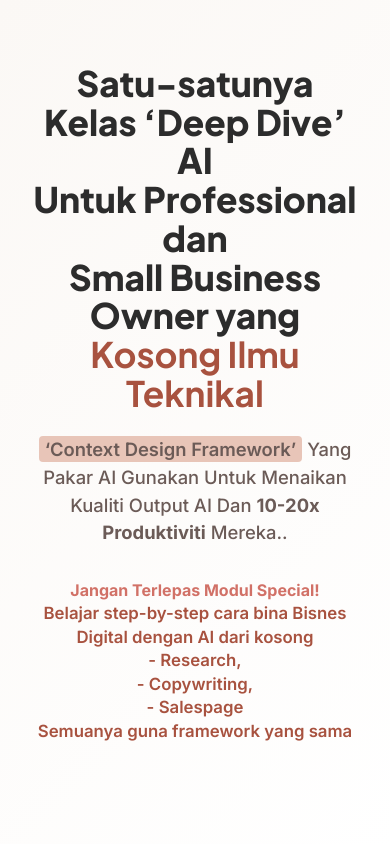
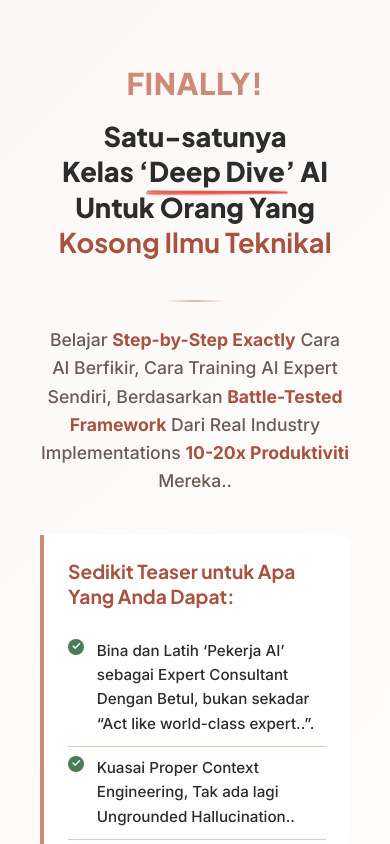
Before and after one commit to luqtech-official/kelasGPT, a Next.js app: page / in a window 390 px wide. Shown: the top 844 px of the page. Built offline with nearby package versions, Linux system fonts and the light colour scheme; no server answers.

Commit message:
Full Hero revamp

```diff
--- a/pages/index.js
+++ b/pages/index.js
@@ -147,14 +147,44 @@ export default function Home({ productSettings }) {
         <section className={`${styles.section} ${styles.hero}`}>
           <div className="container">
             <h1 className={styles.heroTitle}>
-              Satu-satunya<br />Kelas &lsquo;Deep Dive&rsquo; AI<br />Untuk Professional dan<br />Small Business Owner yang<br /><span className={styles.emphasis}>Kosong Ilmu Teknikal</span>
+              <span className={styles.heroHook}>Finally!</span>
+
+              {/* Mobile Line Breaks (4 lines) */}
+              <span className={styles.mobileBreak}>
+                Satu-satunya<br />
+                Kelas &lsquo;<span className={styles.brushStroke}>Deep Dive</span>&rsquo; AI<br />
+                Untuk Orang Yang<br />
+                <span className={styles.emphasis}>Kosong Ilmu Teknikal</span>
+              </span>
+
+              {/* Desktop Line Breaks (3 lines) */}
+              <span className={styles.desktopBreak}>
+                Satu-satunya Kelas<br />
+                &lsquo;<span className={styles.brushStroke}>Deep Dive</span>&rsquo; AI Untuk Orang Yang<br />
+                <span className={styles.emphasis}>Kosong Ilmu Teknikal</span>
+              </span>
             </h1>
-            <p className={styles.heroSubtitle}>
-              <span className={styles.highlight}>&lsquo;Context Design Framework&rsquo;</span> Yang Pakar AI Gunakan Untuk Menaikan Kualiti Output AI Dan <strong>10-20x Produktiviti</strong> Mereka..
-            </p>
-            <p className={styles.heroSecondary}>
-              <span className={styles.urgentText}>Jangan Terlepas Modul Special!</span><br />Belajar step-by-step cara bina Bisnes Digital dengan AI dari kosong<br />- Research,<br />- Copywriting,<br />- Salespage<br />Semuanya guna framework yang sama
-            </p>
+
+            {/* Elegant Line Separator */}
+            <div className={styles.heroSeparator}></div>
+
+            <div className={styles.heroContent}>
+              <p className={styles.heroLead}>
+                Belajar <strong>Step-by-Step Exactly</strong> Cara AI Berfikir, Cara Training AI Expert Sendiri, Berdasarkan <strong>Battle-Tested Framework</strong> Dari Real Industry Implementations <strong>10-20x Produktiviti</strong> Mereka..
+              </p>
+
+              <div className={styles.heroTeaser}>
+                <h3>Sedikit Teaser untuk Apa Yang Anda Dapat:</h3>
+
+                <ul className={styles.heroList}>
+                  <li>Bina dan Latih &lsquo;Pekerja AI&rsquo; sebagai Expert Consultant Dengan Betul, bukan sekadar &ldquo;Act like world-class expert..&rdquo;.</li>
+                  <li>Kuasai Proper Context Engineering, Tak ada lagi Ungrounded Hallucination..</li>
+                  <li>Best Approach Nak AI Tiru Writing Style Anda.. Tanpa Nampak &lsquo;AI-Generated Content&lsquo;.</li>
+                  <li>Belajar &lsquo;Behind-The-Scene&rsquo; AI Algorithm supaya boleh apply dalam semua jenis task atau niche, dengan tepat.</li>
+                  <li>Teknik Prompt Ringkas, Tapi Maximum Output.. Tak perlu guna mega-prompt yang terlalu rigid dengan constraint sampai degrade performance AI</li>
+                </ul>
+              </div>
+            </div>
           </div>
         </section>
 
--- a/styles/Home.module.css
+++ b/styles/Home.module.css
@@ -1442,37 +1442,174 @@
 /* --- Hero Section --- */
 .hero {
   text-align: center;
-  padding: 6rem 0 7rem;
+  padding: 4rem 0 2rem;
   background: linear-gradient(135deg, var(--terra-bg) 0%, var(--pure-white) 100%);
 }
 
+.heroQualifier {
+  display: inline-block;
+  background: var(--terra-light);
+  color: var(--terra-dark);
+  font-size: 0.85rem;
+  font-weight: 600;
+  padding: 0.5rem 1.2rem;
+  border-radius: 25px;
+  margin-bottom: 2rem;
+  border: 2px solid var(--terra-primary);
+  letter-spacing: 0.02em;
+}
+
 .heroTitle {
-  font-size: 2.8rem;
+  font-size: 2.6rem;
   font-weight: 900;
-  margin-bottom: 1.5rem;
+  margin-bottom: 3rem;
   color: var(--text-primary);
-  line-height: 1.1;
+  line-height: 1.2;
   max-width: 900px;
   margin-left: auto;
   margin-right: auto;
 }
 
-.heroSubtitle {
-  font-size: 1.3rem;
+.heroHook {
+  font-size: 1.2em;
+  font-weight: 800;
+  color: var(--terra-primary);
+  text-transform: uppercase;
+  letter-spacing: 0.02em;
+  margin-bottom: 1.2rem;
+  display: block;
+}
+
+/* Responsive Line Breaks */
+.mobileBreak {
+  display: none;
+}
+
+.desktopBreak {
+  display: inline;
+}
+
+/* CSS Brush Stroke Effect */
+.brushStroke {
+  position: relative;
+  display: inline-block;
+}
+
+/* Main brush stroke layer */
+.brushStroke::after {
+  content: '';
+  position: absolute;
+  bottom: -5px;
+  left: -3px;
+  width: calc(100% + 6px);
+  height: 4px;
+  background: #e74c3c;
+  border-radius: 80% 45% 90% 55% / 30% 85% 40% 70%;
+  transform: rotate(-0.6deg) scaleY(0.8);
+  opacity: 0.85;
+  box-shadow:
+    0 1px 0 rgba(231, 76, 60, 0.6),
+    0 0 3px rgba(231, 76, 60, 0.3),
+    0 1px 2px rgba(192, 57, 43, 0.4);
+  filter: blur(0.3px);
+}
+
+/* Secondary texture layer */
+.brushStroke::before {
+  content: '';
+  position: absolute;
+  bottom: -4px;
+  left: -2px;
+  width: calc(100% + 4px);
+  height: 2px;
+  background: #c0392b;
+  border-radius: 75% 35% 95% 40% / 25% 90% 35% 80%;
+  transform: rotate(0.5deg);
+  opacity: 0.7;
+  box-shadow: 0 0 1px rgba(192, 57, 43, 0.5);
+}
+
+/* Elegant Line Separator */
+.heroSeparator {
+  width: 80px;
+  height: 2px;
+  background: linear-gradient(90deg, transparent, var(--terra-primary), transparent);
+  margin: 2rem auto;
+  opacity: 0.6;
+}
+
+.heroContent {
   max-width: 800px;
-  margin: 0 auto 2rem;
+  margin: 0 auto;
+  text-align: left;
+}
+
+.heroLead {
+  font-size: 1.25rem;
   color: var(--text-secondary);
-  line-height: 1.5;
+  line-height: 1.6;
   font-weight: 500;
-}
-
-.heroSecondary {
-  font-size: 1.1rem;
-  max-width: 750px;
-  margin: 0 auto 3rem;
-  color: var(--terra-dark);
-  font-weight: 600;
-  line-height: 1.4;
+  margin-bottom: 3rem;
+  text-align: center;
+}
+
+.heroLead strong {
+  color: var(--terra-dark);
+  font-weight: 700;
+}
+
+.heroTeaser {
+  background: var(--pure-white);
+  border-left: 4px solid var(--terra-primary);
+  padding: 2rem;
+  margin: 2rem 0;
+  border-radius: 0 var(--border-radius) var(--border-radius) 0;
+  box-shadow: var(--shadow-sm);
+}
+
+.heroTeaser h3 {
+  font-size: 1.4rem;
+  font-weight: 700;
+  color: var(--terra-dark);
+  margin-bottom: 1.5rem;
+  line-height: 1.3;
+}
+
+.heroList {
+  list-style: none;
+  padding: 0;
+  margin: 0;
+}
+
+.heroList li {
+  position: relative;
+  padding: 0.75rem 0 0.75rem 2rem;
+  font-size: 1rem;
+  line-height: 1.6;
+  color: var(--text-primary);
+  font-weight: 500;
+  border-bottom: 1px solid var(--terra-light);
+}
+
+.heroList li:last-child {
+  border-bottom: none;
+}
+
+.heroList li::before {
+  content: '✓';
+  position: absolute;
+  left: 0;
+  top: 0.75rem;
+  width: 1.2rem;
+  height: 1.2rem;
+  background: var(--success-green);
+  color: var(--pure-white);
+  border-radius: 50%;
+  display: flex;
+  align-items: center;
+  justify-content: center;
+  font-size: 0.75rem;
+  font-weight: 700;
 }
 
 /* --- CTA Button --- */
@@ -1636,7 +1773,7 @@
 }
 
 /* --- Enhanced Responsive Design --- */
-@media (max-width: 768px) {
+@media (max-width: 480px) {
   /* Scarcity Banner Mobile */
   .scarcityBanner {
     padding: 0.8rem 0;
@@ -1656,20 +1793,91 @@
     font-size: 0.75rem;
   }
 
+  /* Hero Mobile Optimization */
+  .hero {
+    padding: 3rem 0 1.5rem;
+  }
+
+  .heroQualifier {
+    font-size: 0.8rem;
+    padding: 0.4rem 1rem;
+    margin-bottom: 1.5rem;
+  }
+
   .heroTitle {
-    font-size: 2.2rem;
-  }
-  .heroSubtitle {
-    font-size: 1.15rem;
-  }
-  .heroSecondary {
-    font-size: 1.05rem;
+    font-size: 1.7rem;
+    line-height: 1.3;
+    margin-bottom: 2.5rem;
+  }
+
+  .heroHook {
+    font-size: 1.1em;
+    margin-bottom: 1rem;
+  }
+
+  .heroSeparator {
+    width: 60px;
+    margin: 1.5rem auto;
+  }
+
+  .brushStroke::after {
+    bottom: -4px;
+    height: 3px;
+    filter: blur(0.2px);
+  }
+
+  .brushStroke::before {
+    bottom: -3px;
+    height: 1.5px;
+  }
+
+  .heroContent {
+    padding: 0 1rem;
+  }
+
+  .heroLead {
+    font-size: 1.1rem;
+    margin-bottom: 2.5rem;
+  }
+
+  .heroTeaser {
+    margin: 2rem 0;
+    padding: 1.5rem;
+  }
+
+  .heroTeaser h3 {
+    font-size: 1.2rem;
+    margin-bottom: 1.25rem;
+  }
+
+  .heroList li {
+    padding: 0.6rem 0 0.6rem 1.8rem;
+    font-size: 0.95rem;
+  }
+
+  .heroList li::before {
+    width: 1rem;
+    height: 1rem;
+    top: 0.6rem;
+    font-size: 0.7rem;
+  }
+
+  /* Responsive Line Breaks Mobile */
+  .mobileBreak {
+    display: inline;
+  }
+
+  .desktopBreak {
+    display: none;
   }
   .sectionHeader h2 {
     font-size: 1.8rem;
   }
   .imagineBox h2 {
     font-size: 2rem;
+  }
+  .notJustPrompts {
+    padding-top: 1.5rem;
   }
   .notJustPrompts h2 {
     font-size: 1.9rem;
@@ -1818,6 +2026,7 @@
 .notJustPrompts {
   background-color: var(--terra-bg);
   text-align: left;
+  padding-top: 2rem;
 }
 
 .notJustPrompts h2 {
```
